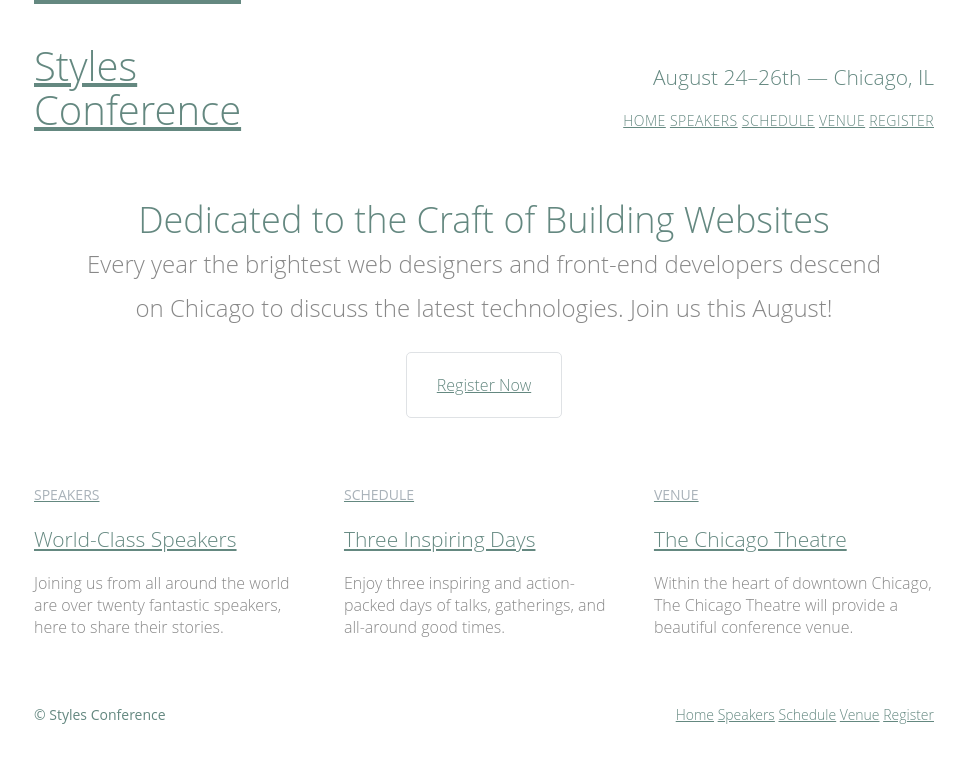
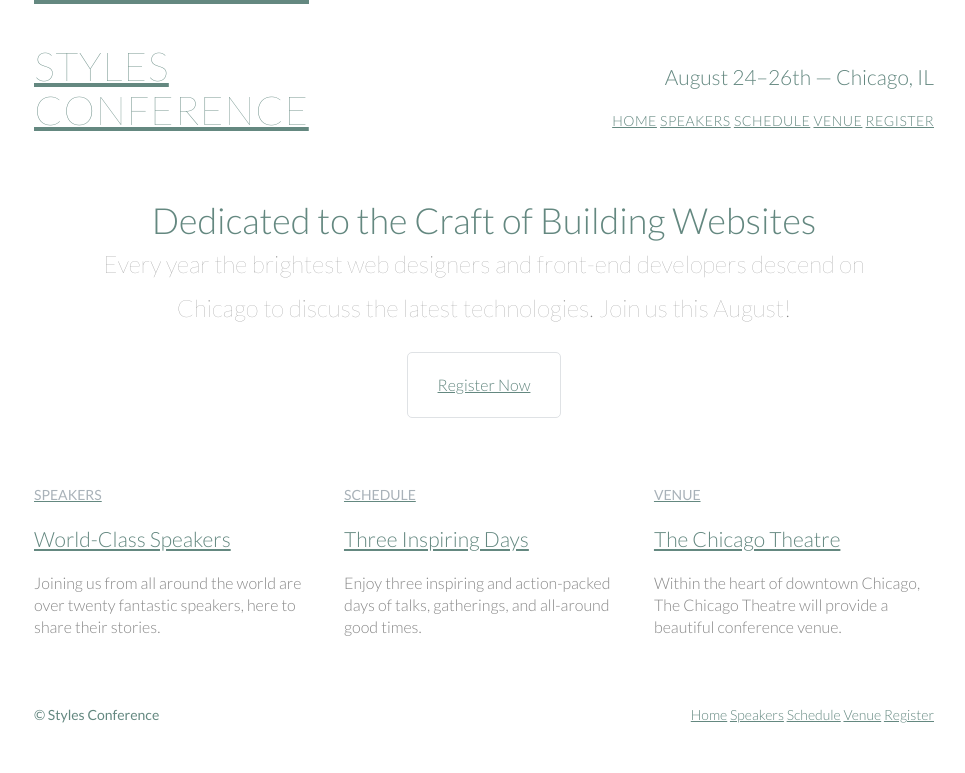
Before and after one commit to volcar/htmlcss-prep, a plain HTML site: page index.html in a window 1280 px wide. Shown: the whole page, without its empty margins (156-1121 px from the left). Drawn offline with Linux system fonts and the light colour scheme.

Commit message:
font and style updates

```diff
--- a/assets/stylesheets/main.css
+++ b/assets/stylesheets/main.css
@@ -55,7 +55,7 @@ Custom styles
 
 body {
   color: #888;
-  font: 300 16px/22px "Open Sans", "Helvetica Neue" , Helvetica, Arial, sans-serif;
+  font: 300 16px/22px "Lato", "Open Sans", "Helvetica Neue" , Helvetica, Arial, sans-serif;
 }
 
 h1, h2, h3, h4 {
@@ -229,6 +229,7 @@ Home
 
 .hero p {
   font-size: 24px;
+  font-weight: 100;
 }
 
 .teaser a:hover h3 {
@@ -245,9 +246,11 @@ Primary header
   border-top: 4px solid #648880;
   float: left;
   font-size: 40px;
+  font-weight: 100;
+  letter-spacing: .5px;
   line-height: 44px;
   padding: 40px 0 22px 0;
-  float: left;
+  text-transform: uppercase;
 }
 
 .tagline {
--- a/index.html
+++ b/index.html
@@ -5,6 +5,7 @@
     <meta charset="utf-8">
     <title>Styles Conference</title>
     <link rel="stylesheet" href="assets/stylesheets/main.css">
+    <link href="https://fonts.googleapis.com/css?family=Lato:100,300,400" rel="stylesheet">
   </head>
 
   <body>
```
